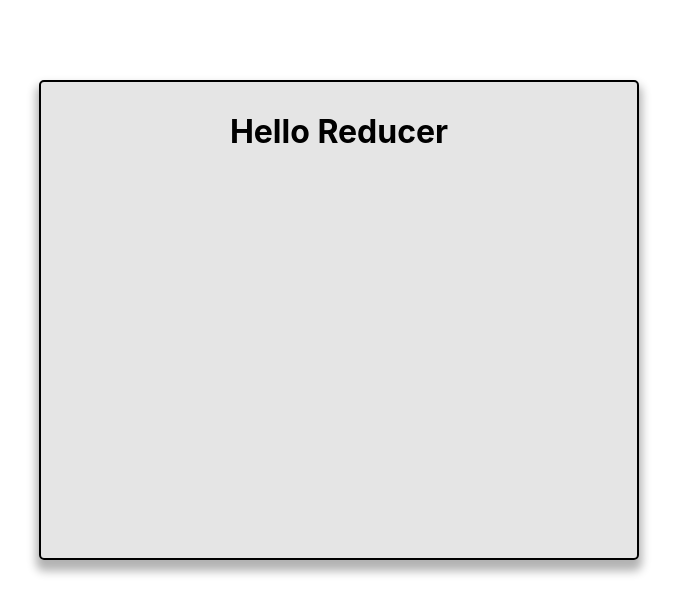
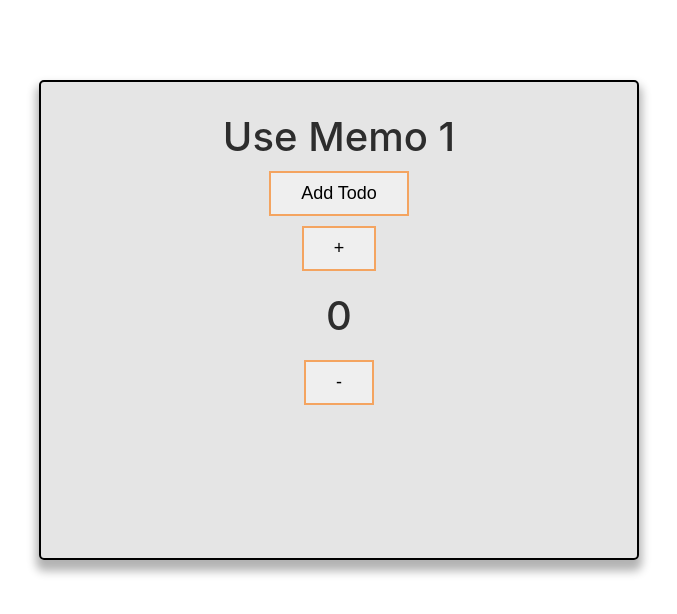
Before and after one commit to Officialibn1/Shawarmania, a React (Create React App) app: page / in a window 1280 px wide. Shown: the top 614 px of the page, without its empty margins (301-978 px from the left). Built offline with nearby package versions, Linux system fonts and the light colour scheme.

Commit message:
finessing useMemo

```diff
--- a/src/App.js
+++ b/src/App.js
@@ -1,13 +1,53 @@
+import { useState, useMemo } from "react";
 
 function App() {
+ const [count, setCount] = useState(0);
+ const [todos, setTodos] = useState([]);
 
+ const number = useMemo(() => {
+  return slowFunction(count);
+ }, [count])
+
+
+ //Increment count State Function
+
+ const increment = () => {
+  setCount((n) => n > 10 ? n + 1 : n);
+ };
+
+  const reduceCount = () => {
+   setCount((n) => n < 0 ? n - 1 : n );
+  };
+
+ const addTodo = () => {
+  setTodos((t) => [...t, 'New Todo'])
+ };
   return (
     <div className="Div">
       <div className="content">
-        <h1>Hello Reducer</h1>
+        <h1 className="H1" >Use Memo <span>{number}</span></h1>
+        <button className="Button" onClick={addTodo} >Add Todo</button>
+        <div>
+          {todos.map((todo, index) =>
+            <p key={index} >{todo}</p>
+          )}
+
+        </div>
+
+        <div>
+         <button className="Button margin10" onClick={increment}>+</button>
+          <h1 className="H1 margin10" >{count}</h1>
+        <button className="Button margin10" onClick={reduceCount} >-</button>
+        </div>
       </div>
     </div>
   );
 }
 
+const slowFunction = (num) => {
+  for (let i = 0; i < 300000000; i++) {}
+    return num += 1;
+
+}
+
 export default App;
--- a/src/index.css
+++ b/src/index.css
@@ -94,3 +94,7 @@ ul a{
 .active{
   color: grey;
 }
+
+.margin10 {
+  margin: 10px;
+}
```
